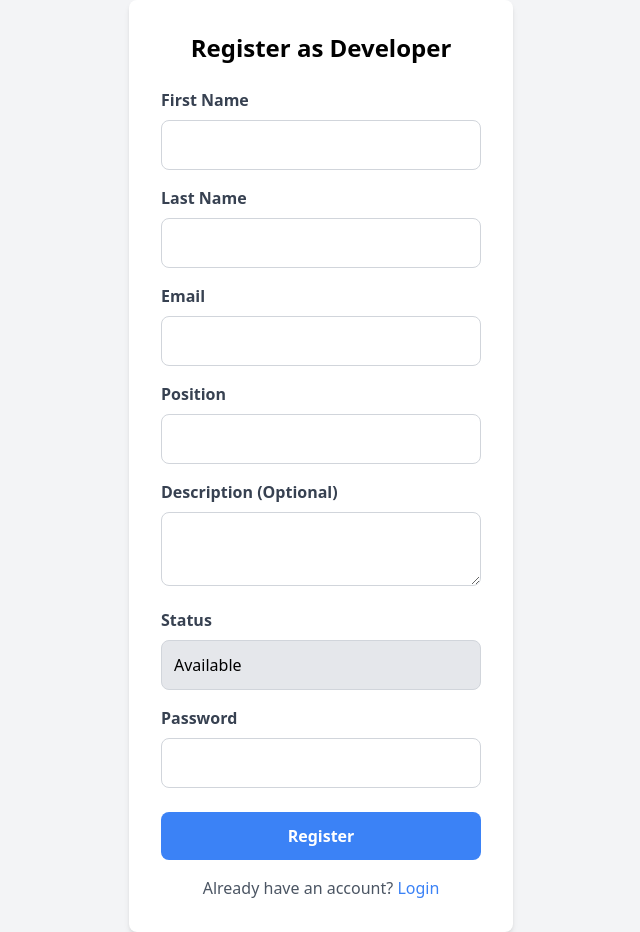
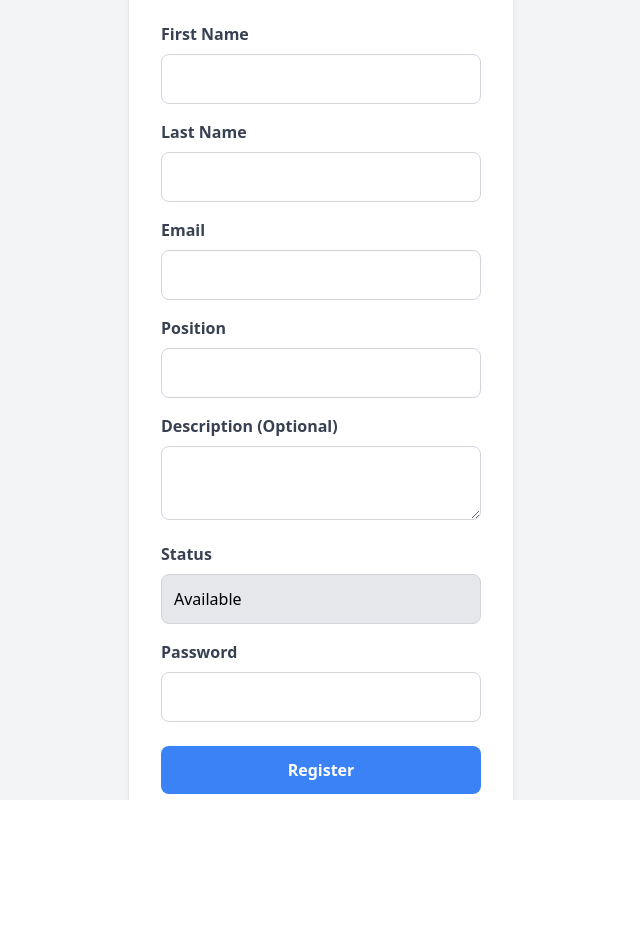
Before and after one commit to vullagvs26/helpdesk-system, a Vue app: page /#/register in a window 1280 px wide. Shown: the whole page, without its empty margins (319-959 px from the left). After the commit the page ends 800 px from the top, so only its background shows below. Built offline with nearby package versions, Linux system fonts and the light colour scheme.

Commit message:
Fixing scrollable at developers and createticket

```diff
--- a/src/App.vue
+++ b/src/App.vue
@@ -1,9 +1,11 @@
 <template>
   <div class="min-h-screen flex">
-    <Sidebar v-if="state.isAuthenticated" />
-    <div class="flex-1 flex flex-col">
-      <Navbar v-if="state.isAuthenticated" />
-      <router-view class="flex-1 overflow-hidden" />
+    <Sidebar v-if="state.isAuthenticated" class="fixed-sidebar" />
+    <div class="flex-1 flex flex-col ml-sidebar">
+      <Navbar v-if="state.isAuthenticated" class="fixed-navbar" />
+      <div class="flex-1 overflow-auto">
+        <router-view class="content-area" />
+      </div>
     </div>
   </div>
 </template>
@@ -17,8 +19,7 @@ const { state } = useAuth();
 </script>
 
 <style scoped>
-/* Ensure the router-view does not cause extra scroll */
-.flex-1 {
-  overflow: hidden;
+.content-area {
+  height: calc(100vh - 56px);
 }
 </style>
--- a/src/main.js
+++ b/src/main.js
@@ -25,4 +25,4 @@ app.mount("#app");
 app.component("font-awesome-icon", FontAwesomeIcon);
 
 
-axios.defaults.baseURL = 'http://localhost/Projects/helpdesk-system-be/public/api'
+axios.defaults.baseURL = 'http://10.164.58.18/my-projects/helpdesk-system-be/public/api'
--- a/src/views/Developers.vue
+++ b/src/views/Developers.vue
@@ -1,7 +1,7 @@
 <template>
-  <div class="p-8 bg-gray-100 min-h-screen">
+  <div class="p-8 bg-gray-100 h-full">
     <h2 class="text-3xl font-bold mb-8 text-blue-600">Developers Overview</h2>
-    <div class="grid grid-cols-1 sm:grid-cols-2 lg:grid-cols-4 gap-8">
+    <div class="grid grid-cols-1 sm:grid-cols-2 lg:grid-cols-5 gap-8">
       <div
         v-for="(developer, index) in developers"
         :key="developer.id"
@@ -84,9 +84,7 @@
 
 <script setup>
 import { ref, onMounted } from "vue";
-
 import EditDeveloperModal from "@/components/EditDeveloperModal.vue";
-
 import { FontAwesomeIcon } from "@fortawesome/vue-fontawesome";
 import { library } from "@fortawesome/fontawesome-svg-core";
 import { faEllipsisVertical } from "@fortawesome/free-solid-svg-icons";
@@ -129,10 +127,7 @@ const deleteDeveloper = (developerId) => {
       fetchDevelopers();
     })
     .catch((error) => {
-      console.error(
-        `Failed to delete developer with ID ${developerId}:`,
-        error
-      );
+      console.error(`Failed to delete developer with ID ${developerId}:`, error);
     });
 };
 
```
